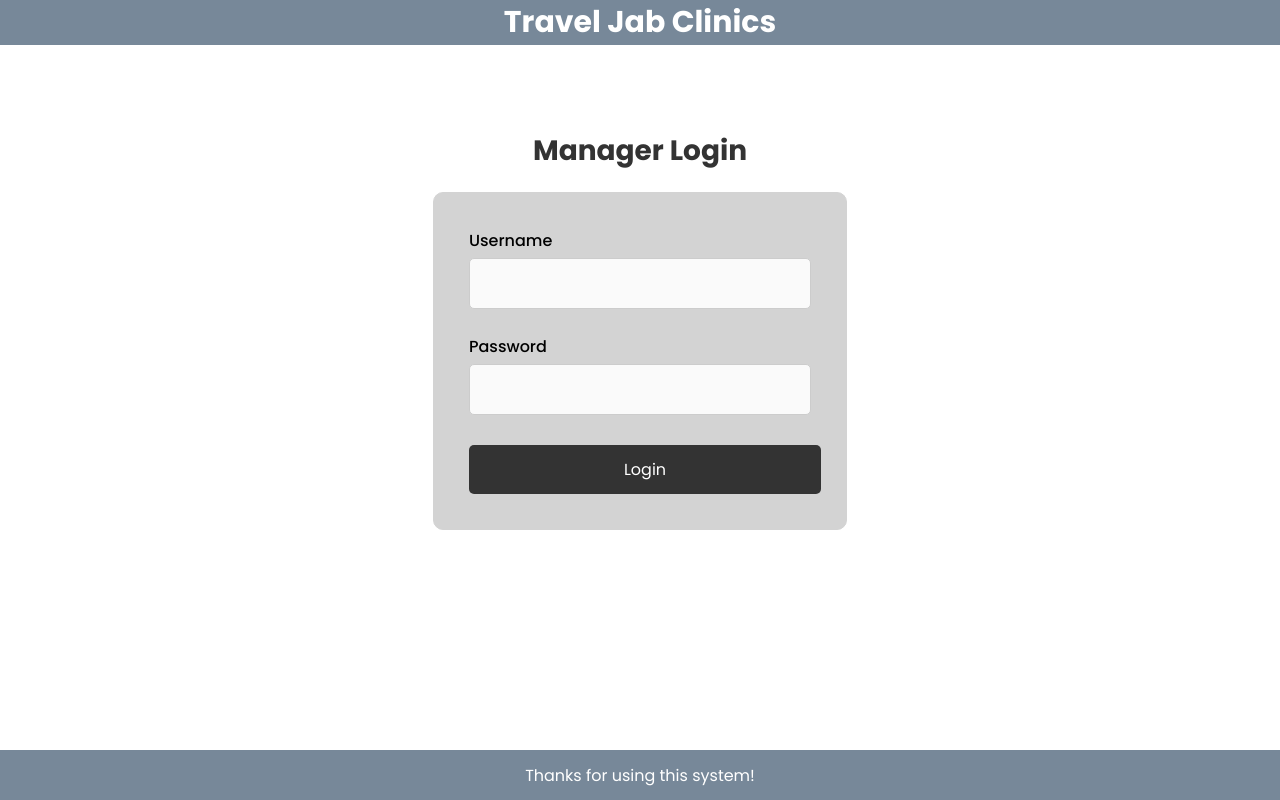
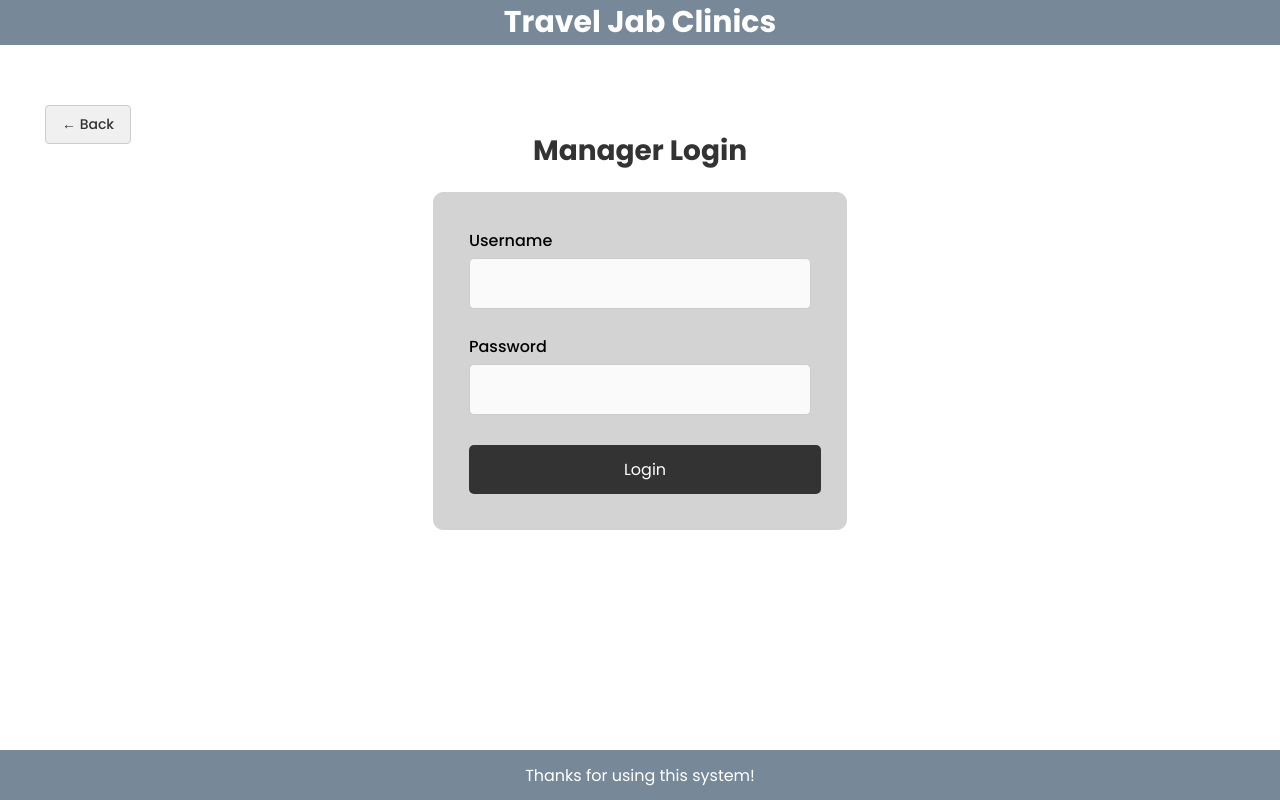
Before and after one commit to ibrahimmajeed2021-byte/Database, a React (Vite) app: page /login/manager in a window 1280 px wide. Built offline with nearby package versions, Linux system fonts and the light colour scheme.

Commit message:
Added BackButton component and implemented into the logins

```diff
--- /dev/null
+++ b/src/UI/BackButton.jsx
@@ -0,0 +1,14 @@
+import { useNavigate } from 'react-router-dom';
+import './scss/BackButton.scss';
+
+const BackButton = () => {
+  const navigate = useNavigate();
+
+  return (
+    <button className="back-btn" onClick={() => navigate('/')}>
+      ← Back
+    </button>
+  );
+};
+
+export default BackButton;
--- /dev/null
+++ b/src/UI/scss/BackButton.scss
@@ -0,0 +1,21 @@
+.back-btn {
+  position: absolute;
+  top: 100px;
+  left: 40px;
+
+
+  padding: 8px 16px;
+  background-color: #f0f0f0;
+  color: #333;
+  border: 1px solid #ccc;
+  border-radius: 4px;
+  cursor: pointer;
+  font-family: inherit;
+  font-size: 14px;
+  font-weight: 500;
+  transition: all 0.2s ease;
+
+  &:hover {
+    background-color: #e0e0e0;
+  }
+}
--- a/src/Views/LoginClinician.jsx
+++ b/src/Views/LoginClinician.jsx
@@ -1,6 +1,7 @@
 import "./LoginClinician.scss";
 import "./login.scss";
 import { useNavigate } from "react-router-dom";
+import BackButton from '../UI/BackButton.jsx';
 
 // testing if the merge will work
 function LoginClinician({ setIsLoggedIn, setUserRole }) {
@@ -15,6 +16,7 @@ function LoginClinician({ setIsLoggedIn, setUserRole }) {
 
   return (
     <div className="Login">
+      <BackButton />
       <h2>Clinician Login</h2>
       <form className="form" onSubmit={handleLogin}>
         <label>
--- a/src/Views/LoginManager.jsx
+++ b/src/Views/LoginManager.jsx
@@ -1,3 +1,4 @@
+import BackButton from "../UI/BackButton";
 import "./LoginManager.scss";
 import "./login.scss";
 import { useNavigate } from "react-router-dom";
@@ -14,6 +15,7 @@ function LoginManager({ setIsLoggedIn, setUserRole }) {
 
   return (
     <div className="Login">
+      <BackButton />
       <h2>Manager Login</h2>
       <form className="form" onSubmit={handleLogin}>
         <label>
--- a/src/Views/LoginPatient.jsx
+++ b/src/Views/LoginPatient.jsx
@@ -1,6 +1,7 @@
 import "./LoginPatient.scss";
 import "./login.scss";
 import { useNavigate } from "react-router-dom";
+import BackButton from '../UI/BackButton.jsx';
 
 function LoginPatient({ setIsLoggedIn, setUserRole }) {
   const navigate = useNavigate();
@@ -14,6 +15,7 @@ function LoginPatient({ setIsLoggedIn, setUserRole }) {
 
   return (
     <div className="Login">
+      <BackButton />
       <h2>Patient Login</h2>
       <form className="form" onSubmit={handleLogin}>
         <label>
```
